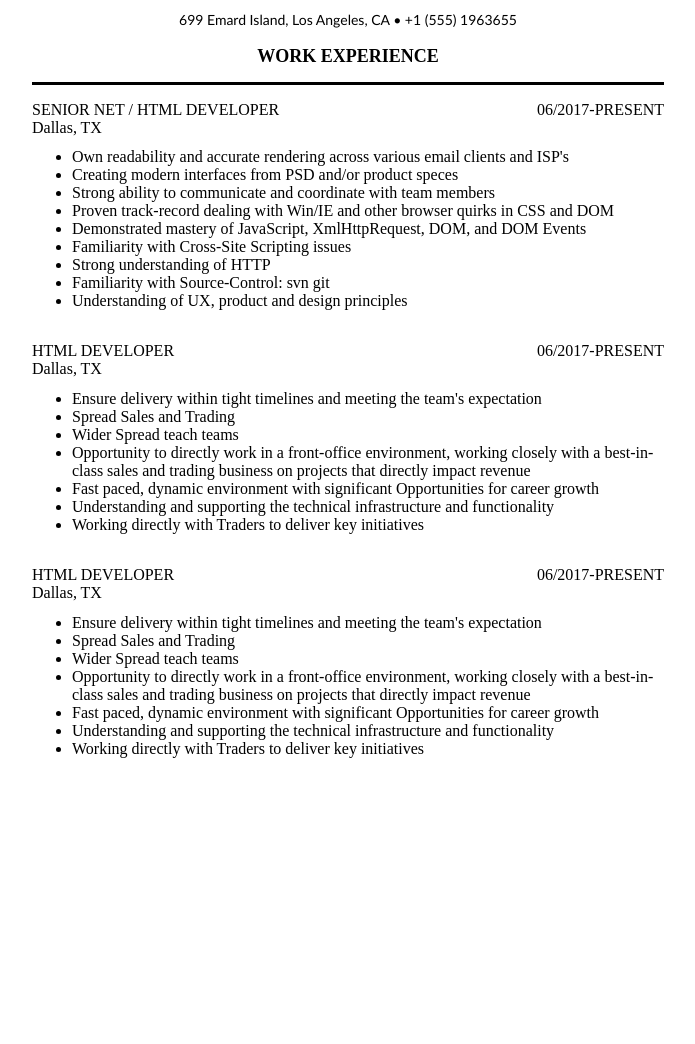
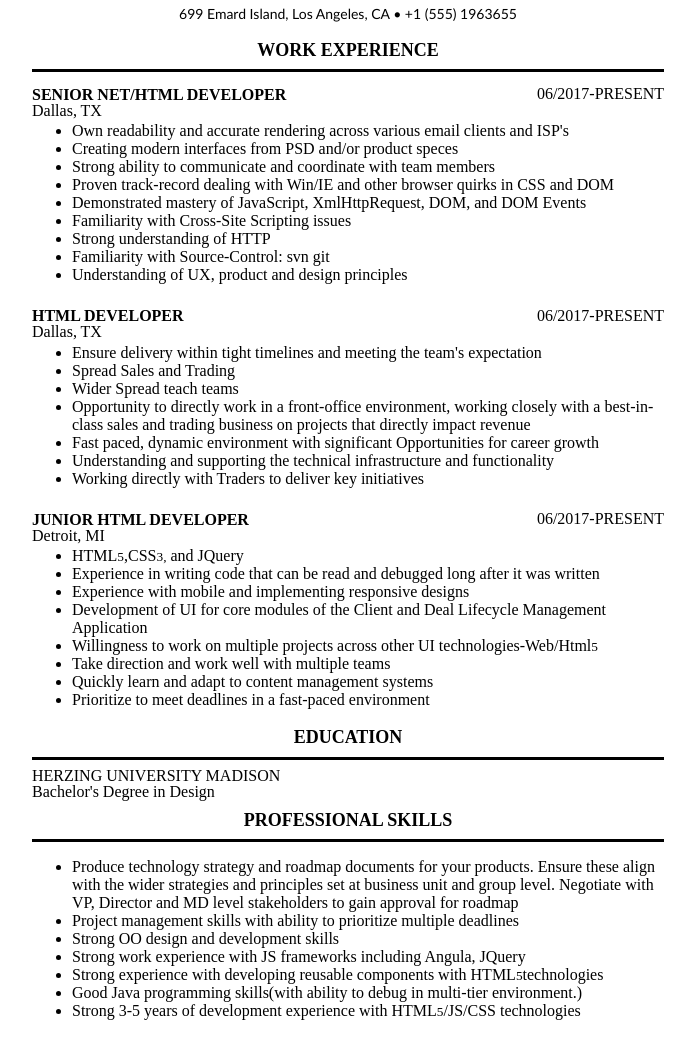
Before and after one commit to RakSark/Repo_Full_Stack_IBM, a plain HTML site: page day 1/Assignment/day1_assignment.html in a window 1280 px wide. Shown: the part 75-1119 px from the top of the page, without its empty margins (292-987 px from the left). Before the commit the page ends 857 px from the top, so only its background shows below. Drawn offline with Linux system fonts and the light colour scheme.

Commit message:
Updated files (22/02/2025, 07:15PM)

```diff
--- a/day 1/Assignment/day1_assignment.html
+++ b/day 1/Assignment/day1_assignment.html
@@ -7,28 +7,42 @@
     <title>Document</title>
 </head>
 <body>
-    <div style="display:flex; justify-content:center">
-        <div style="width: 50%;">
-            <div style="display: flex; text-align: center; justify-content: center; align-items: center; margin-top:-1.2%; margin-bottom: -0.5%">
+    <div id="div1" style="display:flex; justify-content:center">
+
+        <div style="width: 50%; height:auto;">
+
+            <div style="display: flex; text-align: center; justify-content: center; align-items: center; margin-top:-1.2%; margin-bottom: -1.5%">
                 <h2>NOLA AUFDERHAR</h2>
             </div>
+
             <div style="background-color: gray; height: 2px; width:auto; margin-top: 0%">
             </div>
+
             <div style="background-color: black; height: 5px; width:auto; margin-top: 0.15%">
             </div>
+
             <div style="text-align: center;">
                 <p style="font-family:'Trebuchet MS', 'Lucida Sans Unicode', 'Lucida Grande', 'Lucida Sans', Arial, sans-serif; font-size: 14px;">699 Emard Island, Los Angeles, CA • +1 (555) 1963655</p>
             </div>
+
+            <!-- -------{WORK EXPERIENCE}------- -->
             <div style="text-align:center; margin-top: 2.1%;">
                 <p style="font-weight:bold; font-size: 18px">WORK EXPERIENCE</p>
             </div>
-            <div style="background-color: black; height: 3px; width:auto; margin-top: -0.5%">
+
+            <div style="background-color: black; height: 3px; width:auto; margin-top: -1.5%">
             </div>
+
             <div style="width: 100%;">
-                <div style="display: flex; justify-content:space-between">
-                    <p>SENIOR NET / HTML DEVELOPER <br>Dallas, TX</p>
-                    <p style="justify-content:right; align-content: right;">06/2017-PRESENT</p>
+
+                <div style="display: flex; justify-content:space-between; margin-top: 1%">
+                    <div style="line-height: 0;">
+                        <p style="font-weight: bold;">SENIOR NET/HTML DEVELOPER</p>
+                        <p>Dallas, TX</p>
+                    </div>
+                    <p style="justify-content:right; margin-top:0.4em; align-content: right;">06/2017-PRESENT</p>
                 </div>
+
                 <ul style="margin-top: -0.7%;">
                     <li>Own readability and accurate rendering across various email clients and ISP's</li>
                     <li>Creating modern interfaces from PSD and/or product speces</li>
@@ -42,9 +56,13 @@
                 </ul>
 
                 <div style="display: flex; justify-content:space-between">
-                    <p>HTML DEVELOPER<br>Dallas, TX</p>
-                    <p style="justify-content:right; align-content: right;">06/2017-PRESENT</p>
+                    <div style="line-height: 0;">
+                        <p style="font-weight: bold;">HTML DEVELOPER</p>
+                        <p>Dallas, TX</p>
+                    </div>
+                    <p style="justify-content:right; margin-top:0.4em; align-content: right;">06/2017-PRESENT</p>
                 </div>
+
                 <ul style="margin-top: -0.7%;">
                     <li>Ensure delivery within tight timelines and meeting the team's expectation</li>
                     <li>Spread Sales and Trading</li>
@@ -56,19 +74,59 @@
                 </ul>
 
                 <div style="display: flex; justify-content:space-between">
-                    <p>HTML DEVELOPER<br>Dallas, TX</p>
-                    <p style="justify-content:right; align-content: right;">06/2017-PRESENT</p>
+                    <div style="line-height: 0;">
+                        <p style="font-weight: bold;">JUNIOR HTML DEVELOPER</p>
+                        <p>Detroit, MI</p>
+                    </div>
+                    <p style="justify-content:right; margin-top:0.4em; align-content: right;">06/2017-PRESENT</p>
                 </div>
+
                 <ul style="margin-top: -0.7%;">
-                    <li>Ensure delivery within tight timelines and meeting the team's expectation</li>
-                    <li>Spread Sales and Trading</li>
-                    <li>Wider Spread teach teams</li>
-                    <li>Opportunity to directly work in a front-office environment, working closely with a best-in-class sales and trading business on projects that directly impact revenue</li>
-                    <li>Fast paced, dynamic environment with significant Opportunities for career growth</li>
-                    <li>Understanding and supporting the technical infrastructure and functionality</li>
-                    <li>Working directly with Traders to deliver key initiatives</li>
+                    <li>HTML<small>5</small>,CSS<small>3,</small> and JQuery</li>
+                    <li>Experience in writing code that can be read and debugged long after it was written</li>
+                    <li>Experience with mobile and implementing responsive designs</li>
+                    <li>Development of UI for core modules of the Client and Deal Lifecycle Management Application</li>
+                    <li>Willingness to work on multiple projects across other UI technologies-Web/Html<small>5</small></li>
+                    <li>Take direction and work well with multiple teams</li>
+                    <li>Quickly learn and adapt to content management systems</li>
+                    <li>Prioritize to meet deadlines in a fast-paced environment</li>
                 </ul>
             </div>
+
+            <!-- -------{EDUCATION}------- -->
+            <div style="text-align:center; margin-top: 2.1%;">
+                <p style="font-weight:bold; font-size: 18px">EDUCATION</p>
+            </div>
+
+            <div style="background-color: black; height: 3px; width:auto; margin-top: -1.5%">
+            </div>
+
+            <div style="line-height: 0; margin-top: 2%">
+                <p>HERZING UNIVERSITY MADISON</p>
+                <p>Bachelor's Degree in Design</p>
+            </div>
+
+            <!-- -------{PROFESSIONAL SKILLS}------- -->
+            <div style="text-align:center; margin-top: 2.1%;">
+                <p style="font-weight:bold; font-size: 18px">PROFESSIONAL SKILLS</p>
+            </div>
+
+            <div style="background-color: black; height: 3px; width:auto; margin-top: -1.5%">
+            </div>
+
+            <div style="margin-top: 2%">
+
+                <ul>
+                    <li>Produce technology strategy and roadmap documents for your products. Ensure these align with the wider strategies and principles set at business unit and group level. Negotiate with VP, Director and MD level stakeholders to gain approval for roadmap</li>
+                    <li>Project management skills with ability to prioritize multiple deadlines</li>
+                    <li>Strong OO design and development skills</li>
+                    <li>Strong work experience with JS frameworks including Angula, JQuery</li>
+                    <li>Strong experience with developing reusable components with HTML<small>5</small>technologies</li>
+                    <li>Good Java programming skills(with ability to debug in multi-tier environment.)</li>
+                    <li>Strong 3-5 years of development experience with HTML<small>5</small>/JS/CSS technologies</li>
+                </ul>
+            </div>
+
         </div>
     </div>
 </body>
```
